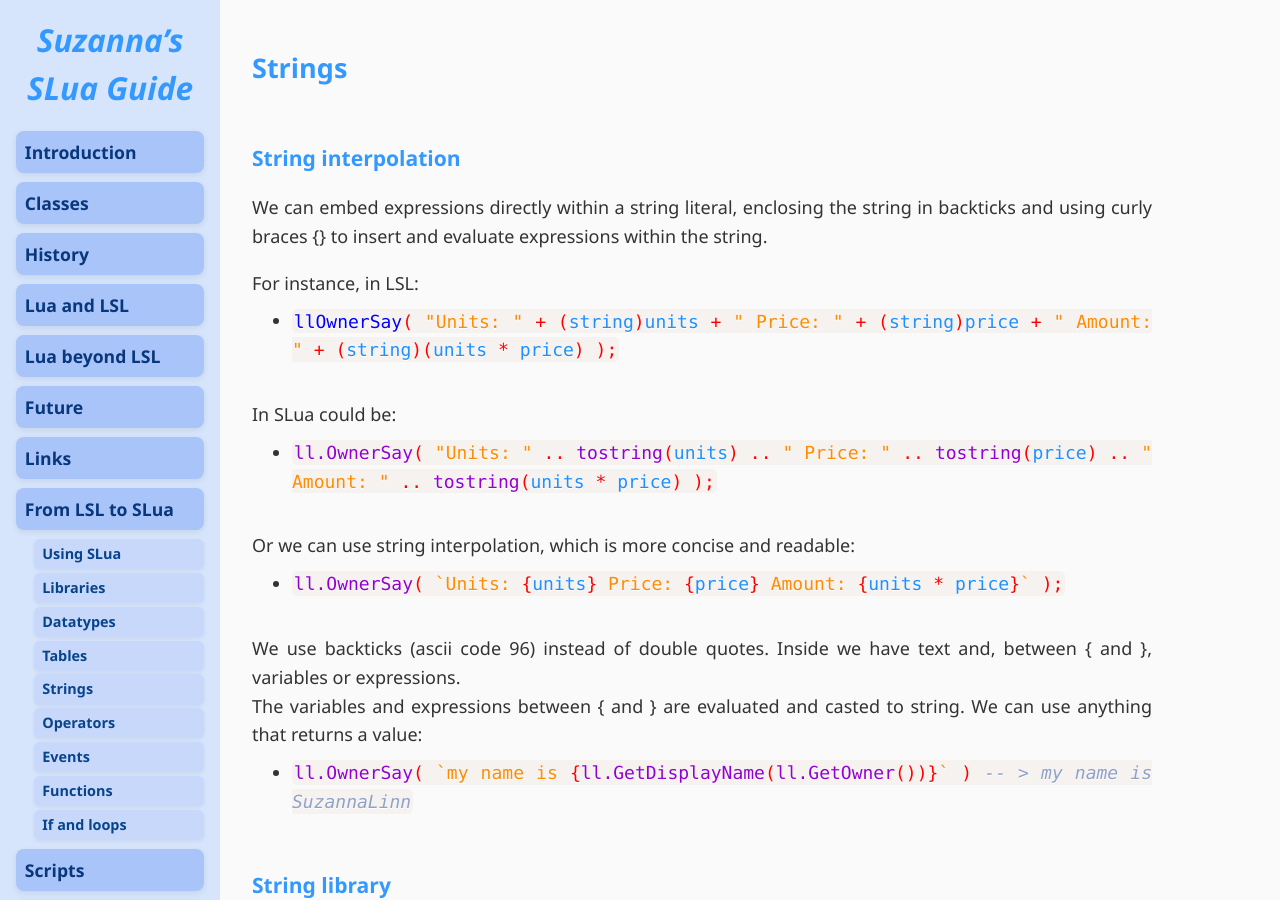
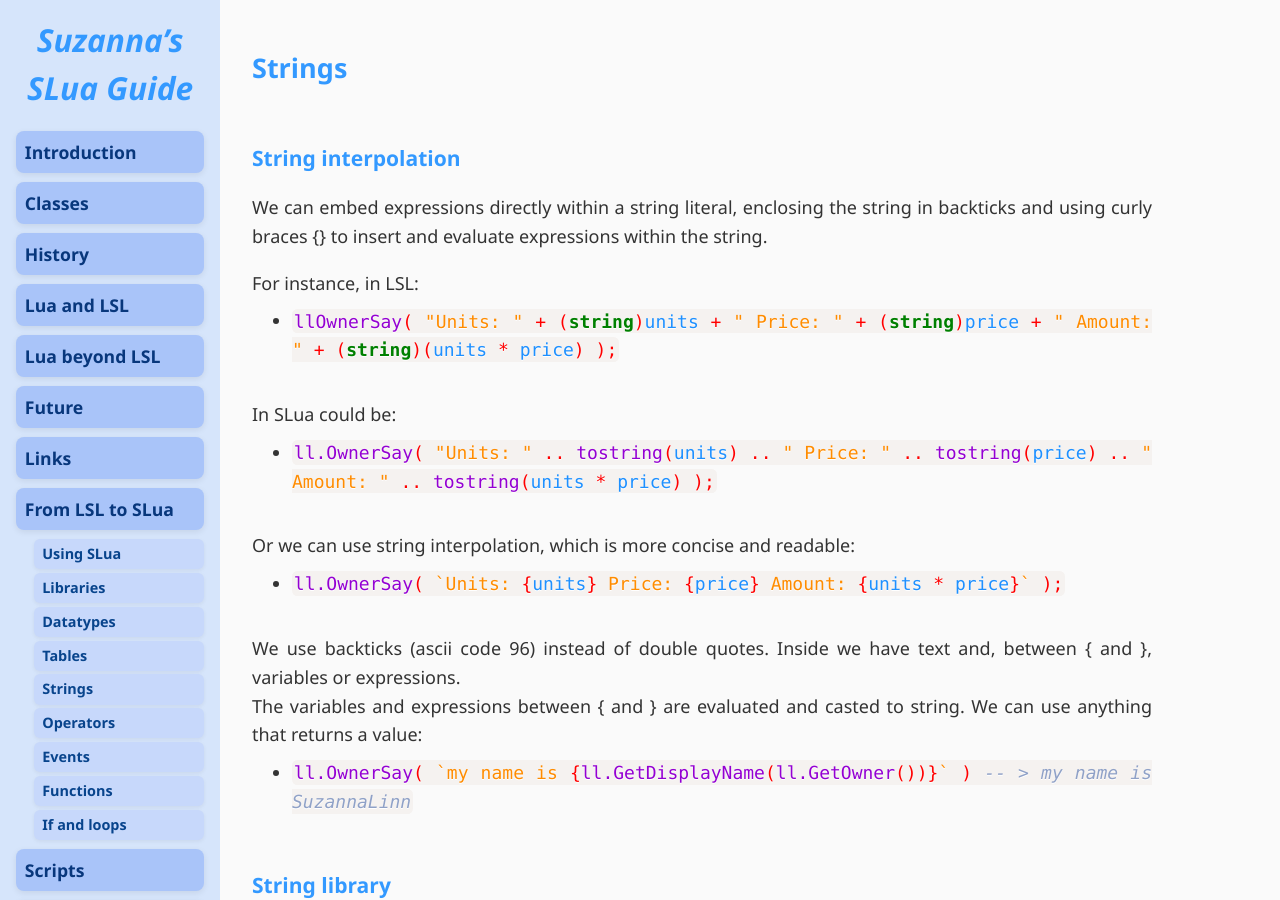
Before and after one commit to Suzanna-Linn/slua, a Jekyll site: the page built from docs/moving-strings.md, in a window 1280 px wide and 900 px high. Built offline with Jekyll 4.4.1, drawn with Linux system fonts in a browser that asks for light colours; nearby versions of some CDN libraries; our own code applies the rules of GitHub Pages for plain Markdown files; comment, search, counter and statistics services are not loaded.

Commit message:
Update moving-strings.md

```diff
--- a/docs/moving-strings.md
+++ b/docs/moving-strings.md
@@ -5,7 +5,7 @@
 We can embed expressions directly within a string literal, enclosing the string in backticks and using curly braces {} to insert and evaluate expressions within the string.
 
 For instance, in LSL:
-- <code class="language-slua">llOwnerSay( "Units: " + (string)units + "   Price: " + (string)price + "   Amount: " + (string)(units * price) );</code>
+- <code class="language-lsl">llOwnerSay( "Units: " + (string)units + "   Price: " + (string)price + "   Amount: " + (string)(units * price) );</code>
 
 In SLua could be:
 - <code class="language-slua">ll.OwnerSay( "Units: " .. tostring(units) .. "   Price: " .. tostring(price) .. "   Amount: " .. tostring(units * price) );</code>
```
